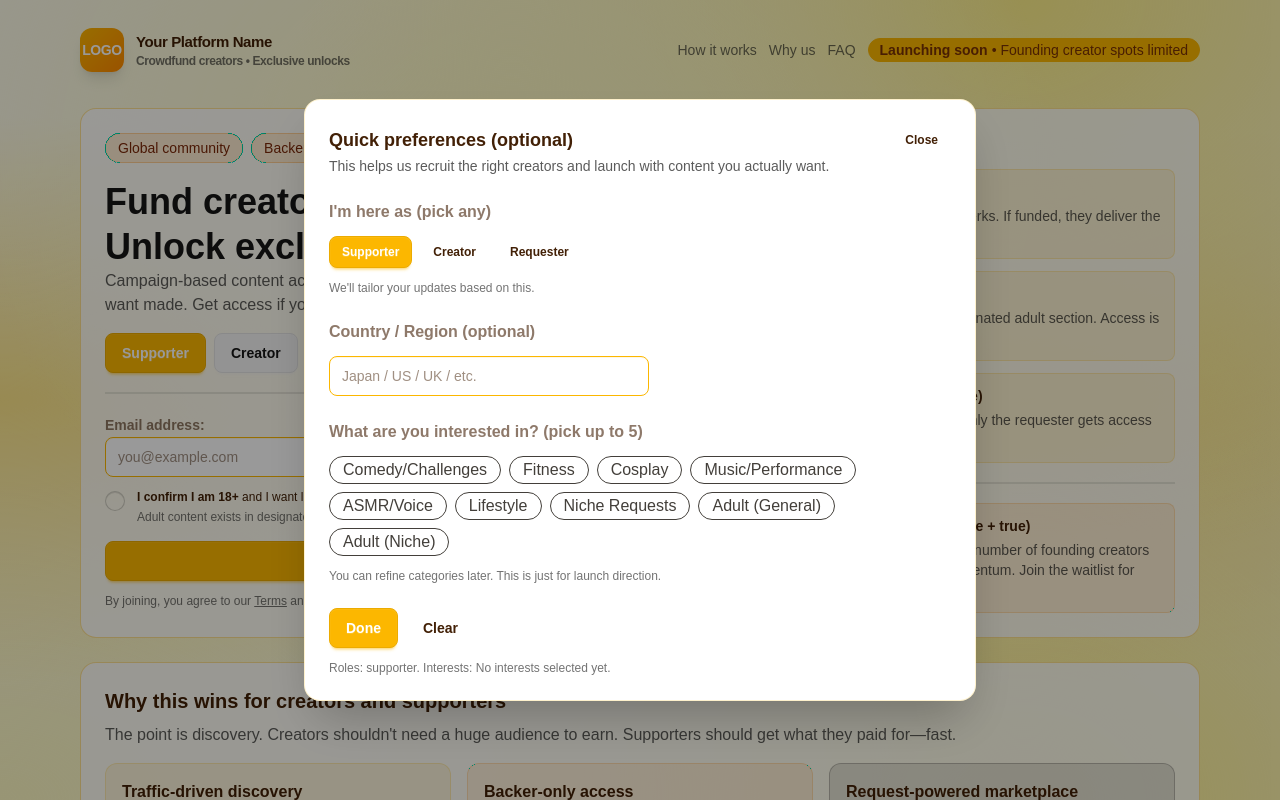
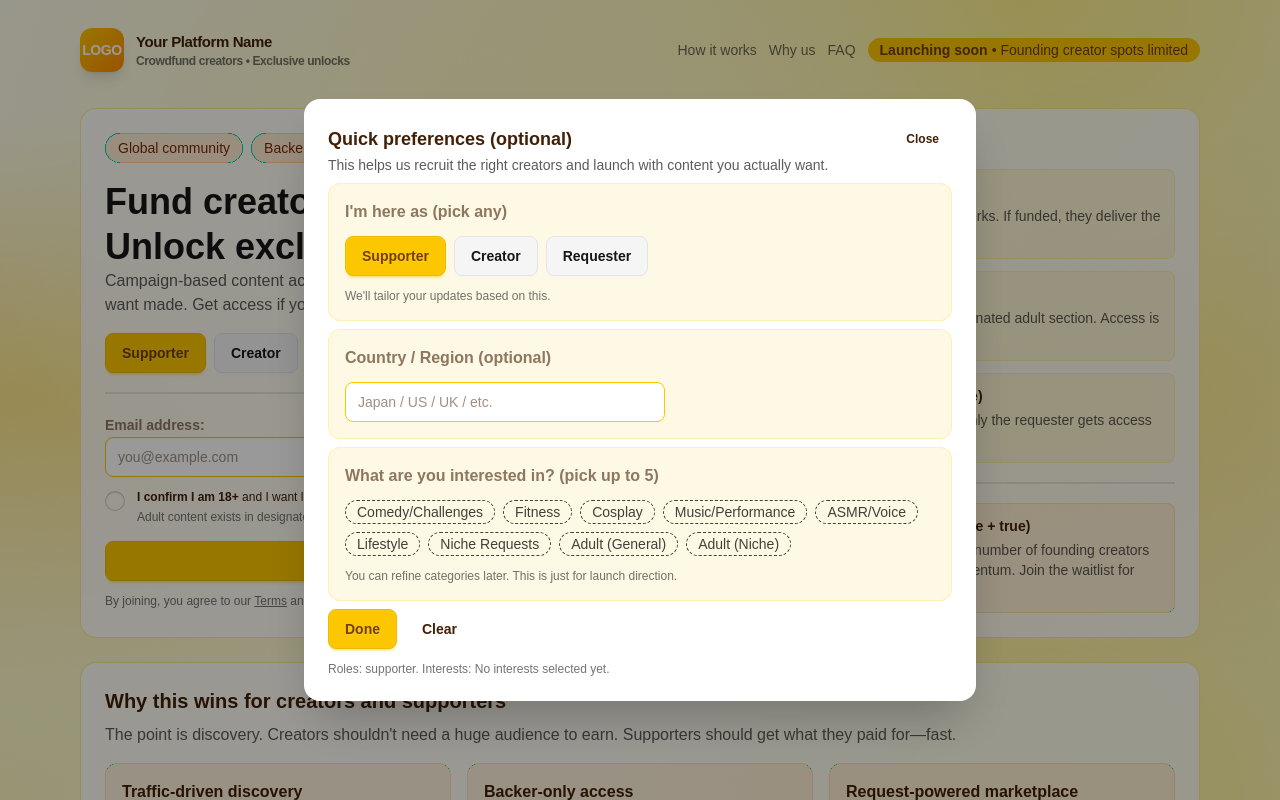
Before and after one commit to GoTeaseMe/ppv-land, a Next.js app: page / in a window 1280 px wide. Both pictures are taken after a click on the button "Tell us what you want". Shown: the top 800 px of the page. Built offline with nearby package versions, Linux system fonts and the light colour scheme; a web font is replaced by a local one.

Commit message:
style(ui): 将警告色替换为主题色以统一视觉风格

```diff
--- a/src/components/Header.tsx
+++ b/src/components/Header.tsx
@@ -2,7 +2,7 @@ export const Header = () => {
 	return (
 		<header className="flex items-center justify-between gap-4 py-3">
 			<div className="flex items-center gap-3 font-extrabold tracking-tight">
-				<div className="w-11 h-11 rounded-xl bg-linear-to-br from-warning to-secondary flex items-center justify-center text-base-100 font-black text-sm shadow-lg">
+				<div className="w-11 h-11 rounded-xl bg-linear-to-br from-primary to-secondary flex items-center justify-center text-base-100 font-black text-sm shadow-lg">
 					LOGO
 				</div>
 				<div>
@@ -21,7 +21,7 @@ export const Header = () => {
 				<a href="#faq" className="link link-hover opacity-90">
 					FAQ
 				</a>
-				<div className="badge badge-warning gap-1">
+				<div className="badge badge-primary gap-1">
 					<strong>Launching soon</strong> • Founding creator spots limited
 				</div>
 			</nav>
--- a/src/components/Hero.tsx
+++ b/src/components/Hero.tsx
@@ -30,7 +30,7 @@ export const Hero = ({
 	};
 
 	return (
-		<section className="card bg-white/80 border border-warning/40 rounded-2xl p-6 h-full" aria-label="Hero">
+		<section className="card bg-white/80 border border-primary/40 rounded-2xl p-6 h-full" aria-label="Hero">
 			<div className="flex flex-col gap-4">
 				<div className="flex gap-2 flex-wrap">
 					<div className="bg-secondary/15 border border-secondary/30 rounded-full py-1 px-3 text-sm font-medium text-secondary-content">
@@ -57,14 +57,14 @@ export const Hero = ({
 
 				<div className="flex gap-2 flex-wrap">
 					<button
-						className={`btn ${isSupporterActive ? 'btn-warning text-base-100' : 'btn-default'}`}
+						className={`btn ${isSupporterActive ? 'btn-primary' : 'btn-default'}`}
 						onClick={onToggleSupporter}
 						aria-pressed={isSupporterActive}
 					>
 						Supporter
 					</button>
 					<button
-						className={`btn ${isCreatorActive ? 'btn-warning text-base-100' : 'btn-default'}`}
+						className={`btn ${isCreatorActive ? 'btn-primary' : 'btn-default'}`}
 						onClick={onToggleCreator}
 						aria-pressed={isCreatorActive}
 					>
@@ -87,7 +87,7 @@ export const Hero = ({
 					type="email"
 					placeholder="you@example.com"
 					autoComplete="email"
-					className="input input-warning w-full mb-3 bg-white focus:outline-none focus:ring-0"
+					className="input input-primary w-full mb-3 bg-white focus:outline-none focus:ring-0"
 					required
 				/>
 
@@ -105,7 +105,7 @@ export const Hero = ({
 					</span>
 				</div>
 
-				<button type="submit" className="btn btn-warning text-base-100 w-full mt-4">
+				<button type="submit" className="btn btn-primary w-full mt-4">
 					Get Early Access
 				</button>
 
@@ -117,7 +117,7 @@ export const Hero = ({
 							e.preventDefault();
 							alert('Add your Terms URL.');
 						}}
-						className="link link-warning"
+						className="link link-primary"
 					>
 						Terms
 					</a>{' '}
@@ -128,7 +128,7 @@ export const Hero = ({
 							e.preventDefault();
 							alert('Add your Privacy URL.');
 						}}
-						className="link link-warning"
+						className="link link-primary"
 					>
 						Privacy Policy
 					</a>
--- a/src/components/HowItWorks.tsx
+++ b/src/components/HowItWorks.tsx
@@ -1,5 +1,5 @@
 const StepNum = ({ num }: { num: number }) => (
-	<div className="w-9 h-9 rounded-xl bg-warning/20 border border-warning/40 flex items-center justify-center font-extrabold">
+	<div className="w-9 h-9 rounded-xl bg-primary/20 border border-primary/40 flex items-center justify-center font-extrabold">
 		{num}
 	</div>
 );
@@ -16,7 +16,7 @@ export const HowItWorks = () => {
 	return (
 		<section
 			id="how"
-			className="card bg-white/80 border border-warning/40 rounded-2xl p-6"
+			className="card bg-white/80 border border-primary/40 rounded-2xl p-6"
 			aria-label="How it works"
 		>
 			<h2 className="text-xl font-bold mb-4">How it works</h2>
--- a/src/components/PreferencesModal.tsx
+++ b/src/components/PreferencesModal.tsx
@@ -84,7 +84,7 @@ export const PreferencesModal = forwardRef<PreferencesModalRef, PreferencesModal
 
 		return (
 			<dialog ref={modalRef} className="modal">
-				<div className="modal-box max-w-2xl bg-base-100 border border-warning/20">
+				<div className="modal-box max-w-2xl bg-base-100">
 					<div className="flex justify-between items-center gap-4">
 						<h2 className="text-lg font-bold">Quick preferences (optional)</h2>
 						<form method="dialog">
@@ -92,12 +92,12 @@ export const PreferencesModal = forwardRef<PreferencesModalRef, PreferencesModal
 						</form>
 					</div>
 
-					<div className="flex flex-col gap-6">
+					<div className="flex flex-col gap-2">
 						<p className="text-sm text-base-content/70">
 							This helps us recruit the right creators and launch with content you actually want.
 						</p>
 
-						<div className="flex flex-col gap-3">
+						<div className="bg-primary/10 rounded-xl p-4 border border-primary/20 flex flex-col gap-3">
 							<label className="label py-0">
 								<span className="label-text font-semibold">I&apos;m here as (pick any)</span>
 							</label>
@@ -107,8 +107,8 @@ export const PreferencesModal = forwardRef<PreferencesModalRef, PreferencesModal
 										key={role}
 										type="button"
 										onClick={() => toggleRole(role)}
-										className={`btn btn-sm ${
-											preferences.roles.has(role) ? 'btn-warning text-base-100' : 'btn-ghost'
+										className={`btn btn-md ${
+											preferences.roles.has(role) ? 'btn-primary' : 'btn-default'
 										}`}
 									>
 										{role.charAt(0).toUpperCase() + role.slice(1)}
@@ -120,14 +120,14 @@ export const PreferencesModal = forwardRef<PreferencesModalRef, PreferencesModal
 							</p>
 						</div>
 
-						<div className="flex flex-col gap-3">
+						<div className="bg-primary/10 rounded-xl p-4 border border-primary/20 flex flex-col gap-3">
 							<label className="label py-0">
 								<span className="label-text font-semibold">Country / Region (optional)</span>
 							</label>
 							<input
 								type="text"
 								placeholder="Japan / US / UK / etc."
-								className="input input-bordered input-warning bg-white"
+								className="input input-bordered input-primary bg-white"
 								value={preferences.country}
 								onChange={e =>
 									onPreferencesChange({
@@ -139,7 +139,7 @@ export const PreferencesModal = forwardRef<PreferencesModalRef, PreferencesModal
 							/>
 						</div>
 
-						<div className="flex flex-col gap-3">
+						<div className="bg-primary/10 rounded-xl p-4 border border-primary/20 flex flex-col gap-3">
 							<label className="label py-0">
 								<span className="label-text font-semibold">
 									What are you interested in? (pick up to 5)
@@ -151,10 +151,10 @@ export const PreferencesModal = forwardRef<PreferencesModalRef, PreferencesModal
 										key={tag}
 										type="button"
 										onClick={() => toggleTag(tag)}
-										className={`badge badge-lg cursor-pointer transition-all ${
+										className={`badge badge-md cursor-pointer transition-all ${
 											preferences.tags.has(tag)
-												? 'badge-warning'
-												: 'badge-outline badge-neutral hover:badge-warning/50'
+												? 'badge-secondary'
+												: 'badge-dash badge-neutral hover:badge-secondary/50'
 										}`}
 									>
 										{tag}
@@ -169,7 +169,7 @@ export const PreferencesModal = forwardRef<PreferencesModalRef, PreferencesModal
 						<div className="flex flex-col gap-3">
 							<div className="flex gap-2 flex-wrap">
 								<form method="dialog">
-									<button className="btn btn-warning text-base-100">Done</button>
+									<button className="btn btn-primary">Done</button>
 								</form>
 								<button className="btn btn-ghost" onClick={handleClear}>
 									Clear
--- a/src/components/Sidebar.tsx
+++ b/src/components/Sidebar.tsx
@@ -1,22 +1,22 @@
 export const Sidebar = () => {
 	return (
-		<aside className="card bg-white/80 border border-warning/40 rounded-2xl p-6 h-full" aria-label="Snapshot">
+		<aside className="card bg-white/80 border border-primary/40 rounded-2xl p-6 h-full" aria-label="Snapshot">
 			<div className="flex flex-col gap-3">
 				<h3 className="font-semibold text-base">What&apos;s launching</h3>
 
-				<div className="p-3 rounded-lg bg-warning/10 border border-warning/20">
+				<div className="p-3 rounded-lg bg-primary/10 border border-primary/20">
 					<h4 className="font-semibold text-sm mb-1">1) Campaigns (Main)</h4>
 					<p className="text-base-content/70 text-sm">
 						Creators launch a goal + perks. If funded, they deliver the content within 72 hours.
 					</p>
 				</div>
-				<div className="p-3 rounded-lg bg-warning/10 border border-warning/20">
+				<div className="p-3 rounded-lg bg-primary/10 border border-primary/20">
 					<h4 className="font-semibold text-sm mb-1">2) Campaigns (Adult)</h4>
 					<p className="text-base-content/70 text-sm">
 						Same mechanics in a designated adult section. Access is limited to funders.
 					</p>
 				</div>
-				<div className="p-3 rounded-lg bg-warning/10 border border-warning/20">
+				<div className="p-3 rounded-lg bg-primary/10 border border-primary/20">
 					<h4 className="font-semibold text-sm mb-1">3) Request Board (Inverse)</h4>
 					<p className="text-base-content/70 text-sm">
 						You post a paid request. Only the requester gets access to the delivered content.
--- a/src/components/WhyUs.tsx
+++ b/src/components/WhyUs.tsx
@@ -1,6 +1,6 @@
 export const WhyUs = () => {
 	return (
-		<section id="why" className="card bg-white/80 border border-warning/40 rounded-2xl p-6" aria-label="Why us">
+		<section id="why" className="card bg-white/80 border border-primary/40 rounded-2xl p-6" aria-label="Why us">
 			<h2 className="text-xl font-bold mb-2">Why this wins for creators and supporters</h2>
 			<p className="text-base-content/70 mb-4">
 				The point is discovery. Creators shouldn&apos;t need a huge audience to earn. Supporters should get what
@@ -8,7 +8,7 @@ export const WhyUs = () => {
 			</p>
 
 			<div className="grid grid-cols-1 md:grid-cols-3 gap-4">
-				<div className="p-4 rounded-xl bg-warning/10 border border-warning/20">
+				<div className="p-4 rounded-xl bg-secondary/10 border border-secondary/20">
 					<h3 className="font-semibold mb-2">Traffic-driven discovery</h3>
 					<p className="text-base-content/70 text-sm">
 						We drive audiences to campaigns so creators can grow from zero to real traction with a single
@@ -22,7 +22,7 @@ export const WhyUs = () => {
 						are refunded.
 					</p>
 				</div>
-				<div className="p-4 rounded-xl bg-accent/10 border border-accent/20">
+				<div className="p-4 rounded-xl bg-secondary/10 border border-secondary/20">
 					<h3 className="font-semibold mb-2">Request-powered marketplace</h3>
 					<p className="text-base-content/70 text-sm">
 						Inverse requests create high-intent demand—great for niche creators and premium buyers.
```
Also changed, not shown: src/components/FAQ.tsx (+4 -4 lines), src/components/Footer.tsx (+4 -4 lines).
